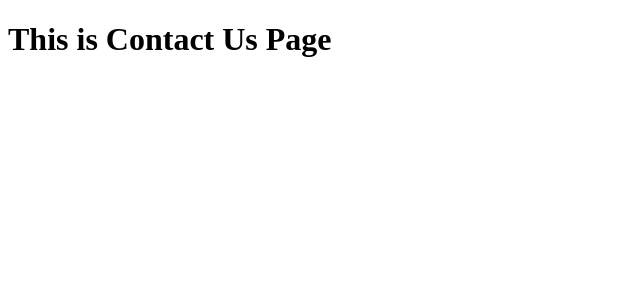
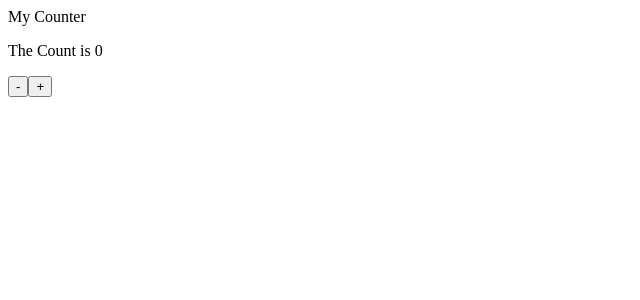
Before and after one commit to KavinduRanawaka/ReactPractice-YT, a React (Create React App) app: page /Contact in a window 1280 px wide. Shown: the top 300 px of the page, without its empty margins (0-640 px from the left). Built offline with nearby package versions, Linux system fonts and the light colour scheme.

Commit message:
create basic structure

```diff
--- a/src/Pages/Contact.js
+++ b/src/Pages/Contact.js
@@ -1,9 +1,16 @@
 import React from 'react'
 
+
 export default function Contact() {
+  let count=0;
+
   return (
     <div>
-      <h1>This is Contact Us Page</h1>
+
+      <span>My Counter</span>
+      <p>The Count is {count}</p>
+      <button>-</button>
+      <button>+</button>
     </div>
   )
 }
```
